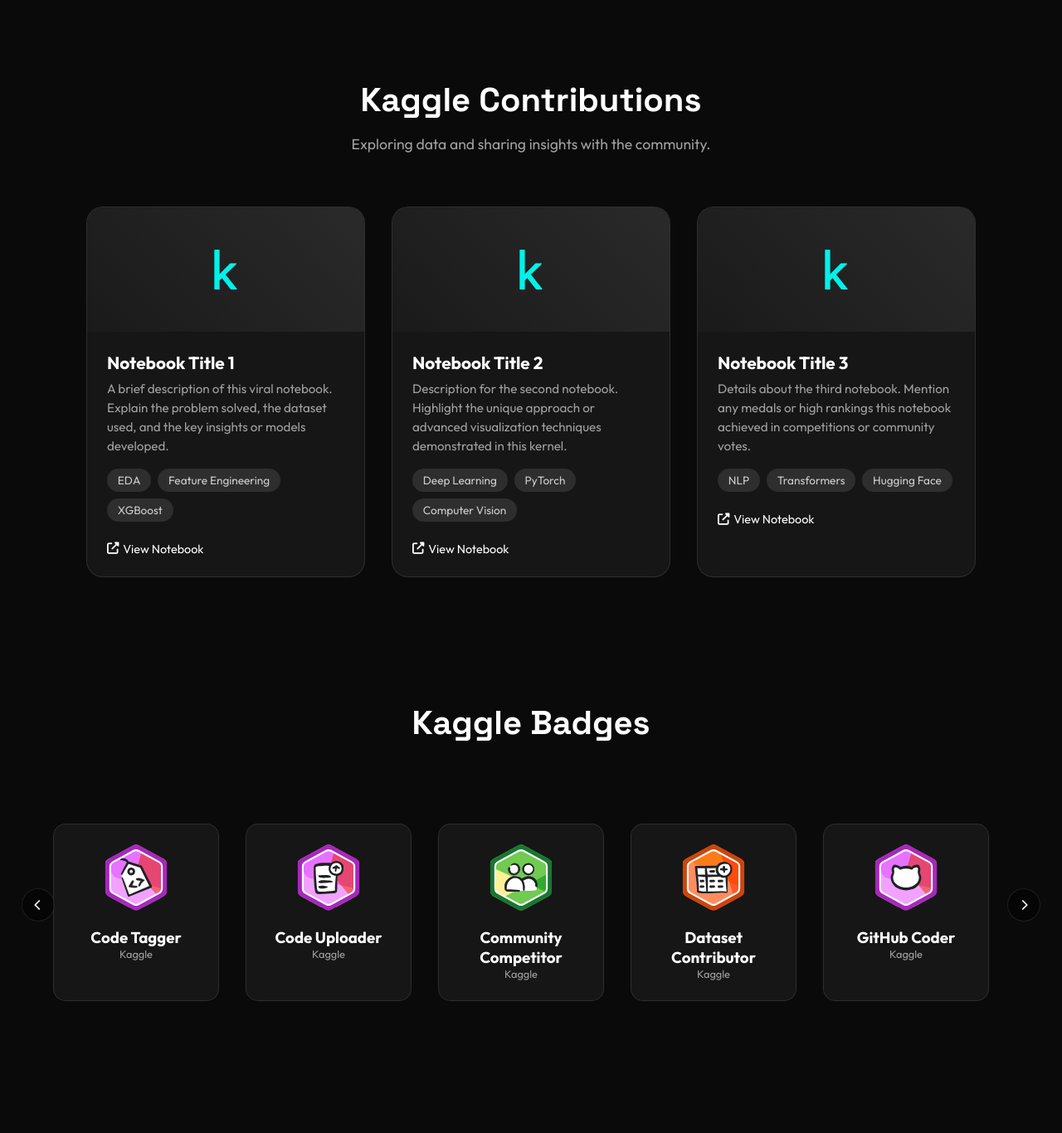
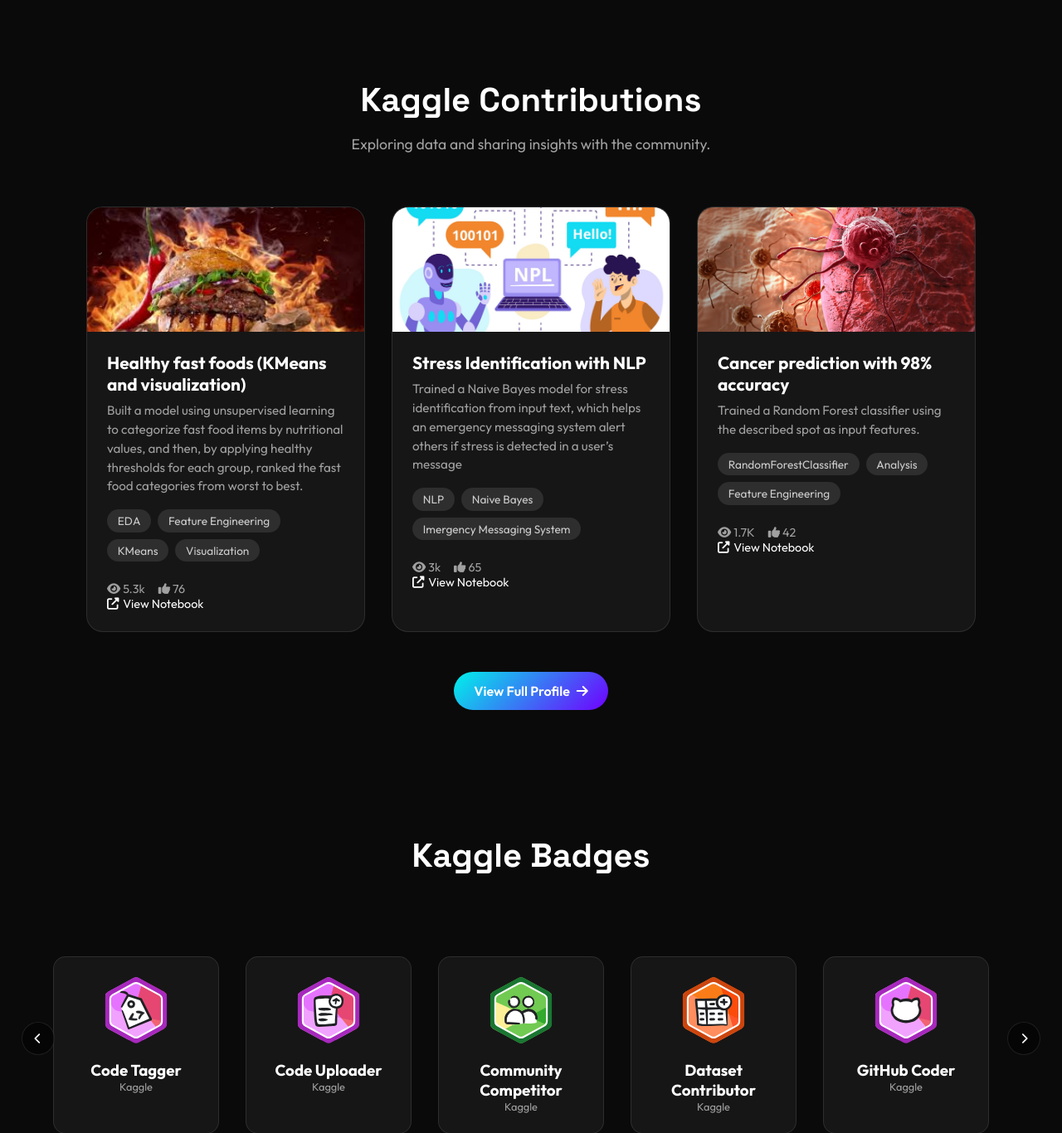
Before and after one commit to vijaytakbhate2002/portfolio-support-quick-hr-interview-bot, a Flask app: page / in a window 1280 px wide. Shown: the part 4458-5824 px from the top of the page at 83% size. Run offline with Flask 3, Linux system fonts and the light colour scheme.

Commit message:
Added Kaggle Notebook

```diff
--- a/static/style.css
+++ b/static/style.css
@@ -502,6 +502,12 @@
     color: var(--primary-color);
 }
 
+.project-img img {
+    width: 100%;
+    height: 100%;
+    object-fit: cover;
+}
+
 .project-content {
     padding: 1.5rem;
 }
--- a/templates/kaggle_contributions.html
+++ b/templates/kaggle_contributions.html
@@ -8,71 +8,100 @@
         <!-- Notebook 1 -->
         <div class="project-card">
             <div class="project-img">
-                <i class="fab fa-kaggle"></i>
+                <img src="{{ url_for('static', filename='kaggle_notebooks/healthy_fast_food.jpg') }}"
+                    alt="Healthy Fast Foods">
             </div>
             <div class="project-content">
-                <h3 class="project-title">Notebook Title 1</h3>
+                <h3 class="project-title">Healthy fast foods (KMeans and visualization)</h3>
                 <p class="project-desc">
-                    A brief description of this viral notebook. Explain the problem solved, the dataset used, and the
-                    key insights or models developed.
+                    Built a model using unsupervised learning to categorize fast food items by nutritional values, and
+                    then, by applying healthy thresholds for each group, ranked the fast food categories from worst to
+                    best.
                 </p>
                 <div class="project-tech">
                     <span class="tag">EDA</span>
                     <span class="tag">Feature Engineering</span>
-                    <span class="tag">XGBoost</span>
+                    <span class="tag">KMeans</span>
+                    <span class="tag">Visualization</span>
+                </div>
+                <div class="kaggle-stats"
+                    style="display: flex; gap: 1rem; margin-top: 1rem; color: var(--text-muted); font-size: 0.9rem;">
+                    <span><i class="fas fa-eye"></i> 5.3k</span>
+                    <span><i class="fas fa-thumbs-up"></i> 76</span>
                 </div>
                 <div class="project-links">
-                    <a href="#" class="link-btn" target="_blank"><i class="fas fa-external-link-alt"></i> View
+                    <a href="https://www.kaggle.com/code/vijay20213/healthy-fast-foods-kmeans-and-visualization"
+                        class="link-btn" target="_blank"><i class="fas fa-external-link-alt"></i> View
                         Notebook</a>
                 </div>
             </div>
         </div>
 
+
         <!-- Notebook 2 -->
         <div class="project-card">
             <div class="project-img">
-                <i class="fab fa-kaggle"></i>
+                <img src="{{ url_for('static', filename='kaggle_notebooks/stress_identification_with_nlp.jpg') }}"
+                    alt="Stress Identification">
             </div>
             <div class="project-content">
-                <h3 class="project-title">Notebook Title 2</h3>
+                <h3 class="project-title">Stress Identification with NLP</h3>
                 <p class="project-desc">
-                    Description for the second notebook. Highlight the unique approach or advanced visualization
-                    techniques
-                    demonstrated in this kernel.
-                </p>
+                    Trained a Naive Bayes model for stress identification from input text, which helps an emergency
+                    messaging system alert others if stress is detected in a user’s message</p>
                 <div class="project-tech">
-                    <span class="tag">Deep Learning</span>
-                    <span class="tag">PyTorch</span>
-                    <span class="tag">Computer Vision</span>
+                    <span class="tag">NLP</span>
+                    <span class="tag">Naive Bayes</span>
+                    <span class="tag">Imergency Messaging System</span>
+                </div>
+                <div class="kaggle-stats"
+                    style="display: flex; gap: 1rem; margin-top: 1rem; color: var(--text-muted); font-size: 0.9rem;">
+                    <span><i class="fas fa-eye"></i> 3k</span>
+                    <span><i class="fas fa-thumbs-up"></i> 65</span>
                 </div>
                 <div class="project-links">
-                    <a href="#" class="link-btn" target="_blank"><i class="fas fa-external-link-alt"></i> View
+                    <a href="https://www.kaggle.com/code/vijay20213/stress-identification-nlp-with-best-prediction"
+                        class="link-btn" target="_blank"><i class="fas fa-external-link-alt"></i> View
                         Notebook</a>
                 </div>
             </div>
         </div>
 
+
         <!-- Notebook 3 -->
         <div class="project-card">
             <div class="project-img">
-                <i class="fab fa-kaggle"></i>
+                <img src="{{ url_for('static', filename='kaggle_notebooks/cancer_prediction.jpg') }}"
+                    alt="Cancer Prediction">
             </div>
             <div class="project-content">
-                <h3 class="project-title">Notebook Title 3</h3>
+                <h3 class="project-title">Cancer prediction with 98% accuracy</h3>
                 <p class="project-desc">
-                    Details about the third notebook. Mention any medals or high rankings this notebook achieved in
-                    competitions or community votes.
+                    Trained a Random Forest classifier using the described spot as input features.
                 </p>
                 <div class="project-tech">
-                    <span class="tag">NLP</span>
-                    <span class="tag">Transformers</span>
-                    <span class="tag">Hugging Face</span>
+                    <span class="tag">RandomForestClassifier</span>
+                    <span class="tag">Analysis</span>
+                    <span class="tag">Feature Engineering</span>
+                </div>
+                <div class="kaggle-stats"
+                    style="display: flex; gap: 1rem; margin-top: 1rem; color: var(--text-muted); font-size: 0.9rem;">
+                    <span><i class="fas fa-eye"></i> 1.7K</span>
+                    <span><i class="fas fa-thumbs-up"></i> 42</span>
+
                 </div>
                 <div class="project-links">
-                    <a href="#" class="link-btn" target="_blank"><i class="fas fa-external-link-alt"></i> View
+                    <a href="https://www.kaggle.com/code/vijay20213/cancer-prediction-with-98-accuracy" class="link-btn"
+                        target="_blank"><i class="fas fa-external-link-alt"></i> View
                         Notebook</a>
                 </div>
             </div>
         </div>
     </div>
+
+    <div class="section-footer" style="text-align: center; margin-top: 3rem;">
+        <a href="https://www.kaggle.com/vijay20213" target="_blank" class="btn btn-primary">
+            View Full Profile <i class="fas fa-arrow-right"></i>
+        </a>
+    </div>
 </section>
```
Also changed, not shown: static/kaggle_notebooks/cancer_prediction.jpg (added), static/kaggle_notebooks/healthy_fast_food.jpg (added), static/kaggle_notebooks/stress_identification_with_nlp.jpg (added).
